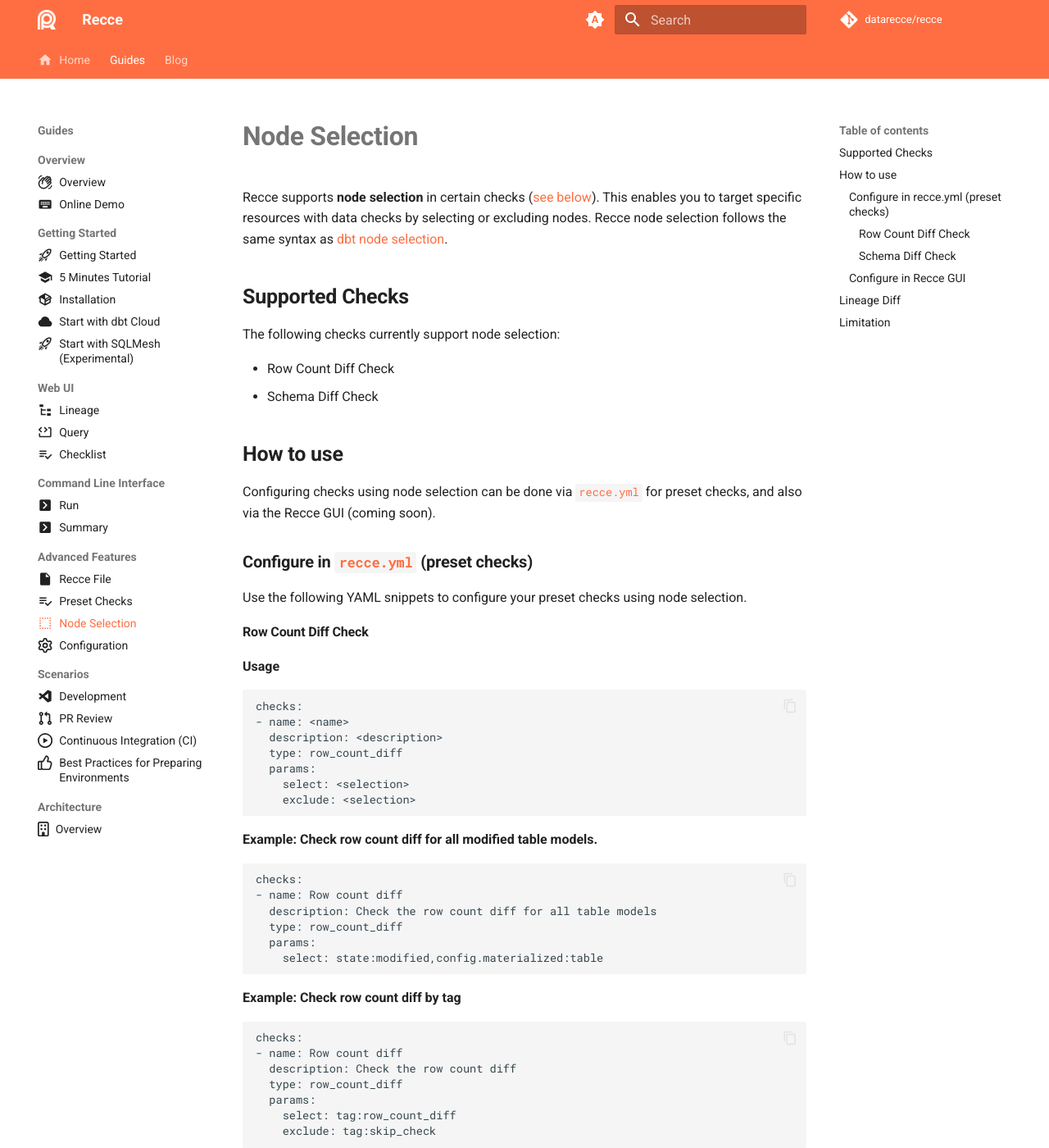
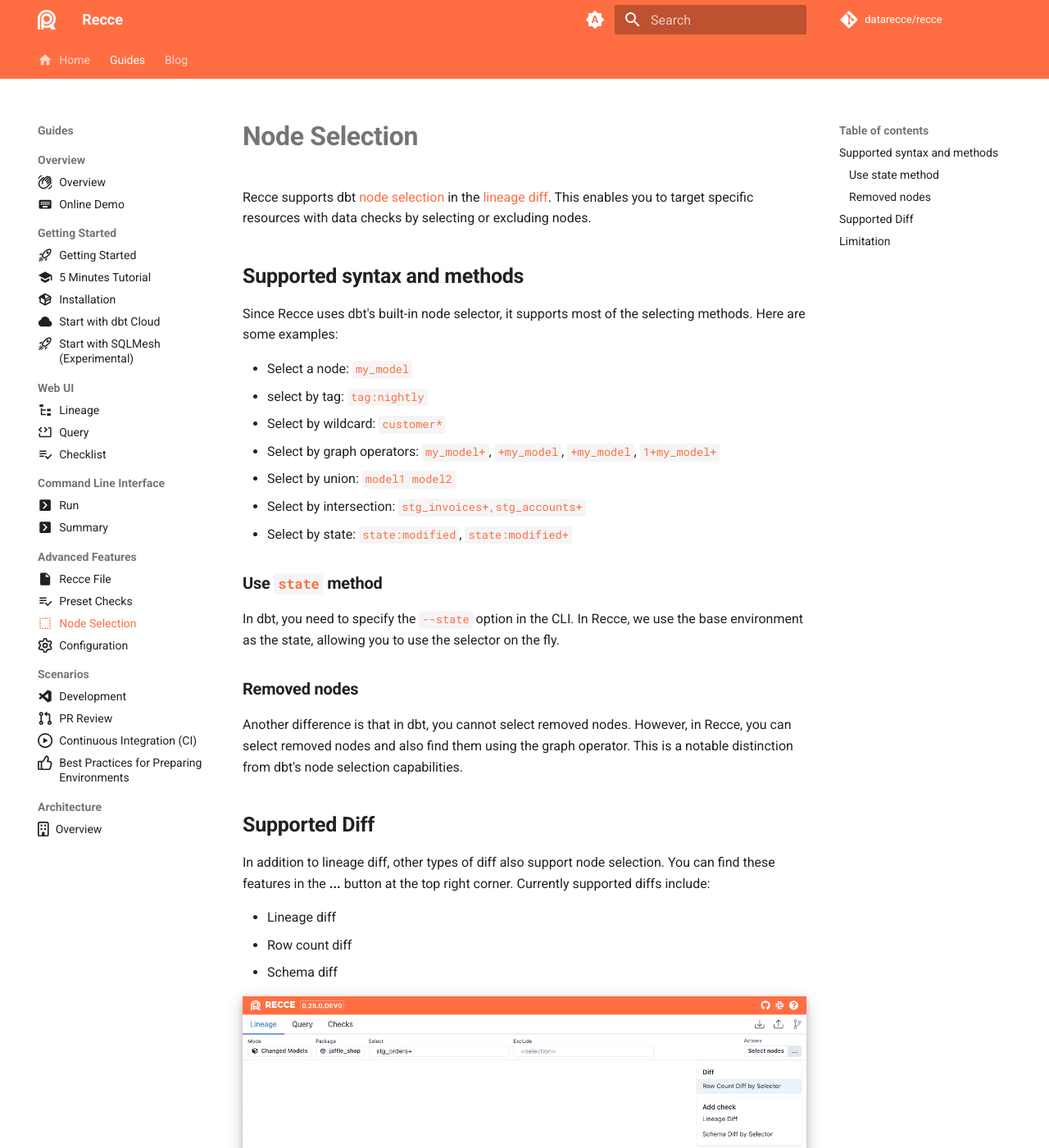
Before and after one commit to DataRecce/recce-documentation, an MkDocs documentation site: the page built from docs/docs/features/node-selection.md, in a window 1280 px wide and 1400 px high. Shown: the whole window at 82% size. Built offline with MkDocs 1.6.1 and Material for MkDocs 9.7.7, drawn with Linux system fonts in a browser that asks for light colours; comment, search, counter and statistics services are not loaded; some of the changed text lies outside the part shown.

Commit message:
Add node selector in ui
Signed-off-by: popcorny <celu@infuseai.io>

````diff
--- a/docs/docs/features/node-selection.md
+++ b/docs/docs/features/node-selection.md
@@ -3,98 +3,42 @@
 icon: material/select
 ---
 
-Recce supports **node selection** in certain checks ([see below](#supported-checks)). This enables you to target specific resources with data checks by selecting or excluding nodes. Recce node selection follows the same syntax as [dbt node selection](https://docs.getdbt.com/reference/node-selection/syntax).
+Recce supports dbt [node selection](https://docs.getdbt.com/reference/node-selection/syntax) in the [lineage diff](./lineage.md#lineage-diff). This enables you to target specific resources with data checks by selecting or excluding nodes.
 
-## Supported Checks
+## Supported syntax and methods
 
-The following checks currently support node selection:
+Since Recce uses dbt's built-in node selector, it supports most of the selecting methods. Here are some examples:
 
-- Row Count Diff Check
-- Schema Diff Check
+- Select a node: `my_model`
+- select by tag: `tag:nightly`
+- Select by wildcard: `customer*`
+- Select by graph operators:  `my_model+`, `+my_model`, `+my_model`, `1+my_model+`
+- Select by union: `model1 model2`
+- Select by intersection: `stg_invoices+,stg_accounts+`
+- Select by state: `state:modified`, `state:modified+`
 
-## How to use
 
-Configuring checks using node selection can be done via `recce.yml` for preset checks, and also via the Recce GUI (coming soon).
+### Use `state` method
 
-### Configure in `recce.yml` (preset checks)
+In dbt, you need to specify the `--state` option in the CLI. In Recce, we use the base environment as the state, allowing you to use the selector on the fly.
 
-Use the following YAML snippets to configure your preset checks using node selection.
 
-#### Row Count Diff Check
+### Removed nodes
+Another difference is that in dbt, you cannot select removed nodes. However, in Recce, you can select removed nodes and also find them using the graph operator. This is a notable distinction from dbt's node selection capabilities.
 
-**Usage**
 
-```
-checks:
-- name: <name>
-  description: <description>
-  type: row_count_diff
-  params:
-    select: <selection>
-    exclude: <selection>
-```
+## Supported Diff
 
-**Example: Check row count diff for all modified table models.**
+In addition to lineage diff, other types of diff also support node selection. You can find these features in the **...** button at the top right corner. Currently supported diffs include:
 
-```
-checks:
-- name: Row count diff
-  description: Check the row count diff for all table models
-  type: row_count_diff
-  params:
-    select: state:modified,config.materialized:table
-```
+- Lineage diff
+- Row count diff
+- Schema diff
 
-**Example: Check row count diff by tag**
-
-```
-checks:
-- name: Row count diff
-  description: Check the row count diff
-  type: row_count_diff
-  params:
-    select: tag:row_count_diff
-    exclude: tag:skip_check
-```
-
-#### Schema Diff Check
-
-**Usage**
-```
-- name: <name>
-  description: <description>
-  type: schema_diff
-    select: <selection>
-    exclude: <selection>
-```
-
-On the schema diff result page, it lists all the selected nodes and highlights the nodes with schema changes.
-![schema diff with node selection](../../assets/images/features/schema-diff-node-selection.png){: .shadow}
-
-**Example: Check schema diff for all modified nodes and their downstream nodes**
-```
-- name: Schema diff
-  description: Check the schema diff for modified+
-  type: schema_diff
-  params:
-    select: state:modified+
-```
-
-**Example: Check schema diff for all nodes**
-```
-- name: Schema diff
-  description: Check the schema diff for all nodes.
-  type: schema_diff
-  params:
-```
-
-### Configure in Recce GUI
-
-Currently, node selection for checks can only by configured as preset checks in your `recce.yml`. Support for configuring node selection via the GUI is coming soon.
-
-## Lineage Diff
-
-We will also support using node selection in the [lineage diff](lineage.md#lineage-diff). Stay tuned.
+![](../../assets/images/features/node-selection.png){: .shadow}
 
 ## Limitation
-In dbt, node selection only lists the nodes currently present in the project, so it does not include removed nodes.
+
+- ["result" method](https://docs.getdbt.com/reference/node-selection/syntax#the-result-status) not supported
+- ["source_status" method](https://docs.getdbt.com/reference/node-selection/syntax#the-source_status-status) not supported.
+- [YAML selectors](https://docs.getdbt.com/reference/node-selection/yaml-selectors) not supported.
````
Also changed, not shown: docs/docs/features/lineage.md (+75 -22 lines), docs/assets/images/features/lineage-diff.gif, docs/assets/images/features/node-selection.png (added), docs/assets/images/features/row-count-diff-multiple.gif, docs/assets/images/features/row-count-diff-selector.gif (added), docs/assets/images/features/value-diff-multiple.gif.
